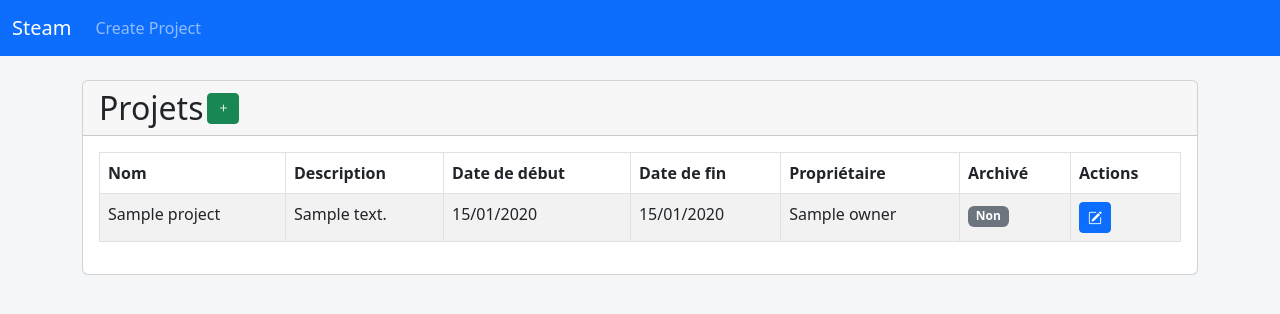
After one commit to Steam-INFOM114/steam, a Django app: template src/steam/core/templates/project/list.html in a window 1280 px wide. The commit adds this page. Shown: the top 314 px of the page. Run offline with Django 3.2, Linux system fonts and the light colour scheme; the template is opened without the code that fills it: most values are stand-ins (such as "Sample title", 1, 10 or a date in 2020); some libraries are stand-ins or nearby versions.

Commit message:
Add list projects
Co-authored-by: abdelgad <abdelgad@hotmail.com>
Co-authored-by: manalelk <manalelkaidi@hotmail.com>

```diff
--- a/src/steam/core/templates/base.html
+++ b/src/steam/core/templates/base.html
@@ -8,6 +8,15 @@
   <!-- Bootstrap 5 CSS -->
   <link href="https://cdn.jsdelivr.net/npm/bootstrap@5.2.3/dist/css/bootstrap.min.css" rel="stylesheet"
     integrity="sha384-rbsA2VBKQhggwzxH7pPCaAqO46MgnOM80zW1RWuH61DGLwZJEdK2Kadq2F9CUG65" crossorigin="anonymous">
+
+  <!-- Bootstrap icons -->
+  <link rel="stylesheet" href="https://cdn.jsdelivr.net/npm/bootstrap-icons@1.10.3/font/bootstrap-icons.css">
+
+  <!-- Datatables CSS -->
+  <link href="https://cdn.datatables.net/v/bs5/jq-3.6.0/dt-1.13.3/datatables.min.css" rel="stylesheet" />
+
+  <!-- Datatables JS -->
+  <script src="https://cdn.datatables.net/v/bs5/jq-3.6.0/dt-1.13.3/datatables.min.js"></script>
 </head>
 
 <body style="background-color: #F4F6F7;">
--- a/src/steam/core/templates/project/create_update.html
+++ b/src/steam/core/templates/project/create_update.html
@@ -6,7 +6,7 @@
 <div class="container mt-4 mb-4">
   <div class="row d-flex justify-content-center align-items-center h-100">
     <div class="col-xl-9">
-      <div class="card" style="border-radius: 15px;">
+      <div class="card">
         <div class="card-header">
           <h2>{% if project.pk %}Modifier{% else %}Créer{% endif %} un projet</h2>
         </div>
--- /dev/null
+++ b/src/steam/core/templates/project/list.html
@@ -0,0 +1,56 @@
+{% extends 'base.html' %}
+
+{% block content %}
+<div class="card mt-4 mb-4">
+  <div class="card-header">
+    <div style="display: flex; align-items: center;">
+      <h2 style="margin: 0;">Projets</h2>
+      <a href="{% url 'project-create' %}" class="btn btn-success btn-sm" style="margin-right: auto; margin-left: 4px;"><i class="bi bi-plus"></i></a>
+    </div>
+  </div>
+<div class="card-body">
+  <table id="project-table" class="table table-striped table-bordered" style="width:100%">
+    <thead>
+      <tr>
+        <th>Nom</th>
+        <th>Description</th>
+        <th>Date de début</th>
+        <th>Date de fin</th>
+        <th>Propriétaire</th>
+        <th>Archivé</th>
+        <th>Actions</th>
+      </tr>
+    </thead>
+    <tbody>
+      {% for project in projects %}
+      <tr>
+        <td>{{ project.name }}</td>
+        <td>{{ project.description }}</td>
+        <td>{{ project.start_date|date:"d/m/Y" }}</td>
+        <td>{{ project.end_date|date:"d/m/Y" }}</td>
+        <td>{{ project.owner }}</td>
+        <td>{% if project.is_archived %}<span class="badge bg-secondary">Oui</span> {% else %} <span class="badge bg-secondary">Non</span> {% endif %}</td>
+        <td>
+          <a href="{% url 'project-update' project.id %}" class="btn btn-primary btn-sm"><i class="bi bi-pencil-square"></i></a>
+        </td>
+      </tr>
+      {% empty %}
+      <tr>
+        <td colspan="8">Aucun projet trouvé.</td>
+      </tr>
+      {% endfor %}
+    </tbody>
+  </table>
+</div>
+<div>
+
+<script>
+  $(document).ready(function() {
+    $('#project-table').DataTable({
+      "language": {
+        "url": "//cdn.datatables.net/plug-ins/9dcbecd42ad/i18n/French.json"
+      },
+    });
+  });
+</script>
+{% endblock %}
--- a/src/steam/core/urls.py
+++ b/src/steam/core/urls.py
@@ -1,7 +1,8 @@
 from django.urls import path
-from .views import ProjectCreateView, ProjectUpdateView
+from .views import ProjectListView, ProjectCreateView, ProjectUpdateView
 
 urlpatterns = [
+    path('projects/', ProjectListView.as_view(), name='project-list'),
     path('project/create/', ProjectCreateView.as_view(), name='project-create'),
     path('project/<int:pk>/update/',
          ProjectUpdateView.as_view(), name='project-update'),
```
Also changed, not shown: src/steam/core/views.py (+9 -3 lines).
